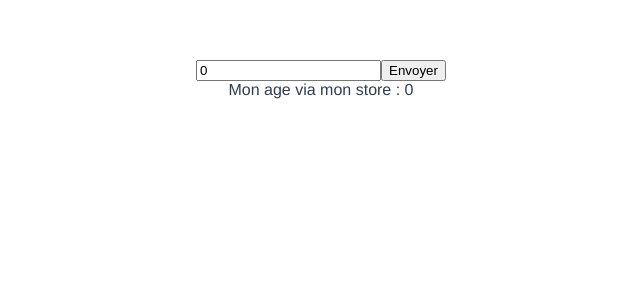
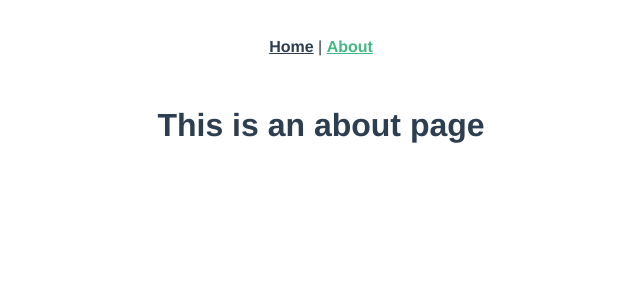
Before and after one commit to rpoiseau/cours-vue-js, a Vue app: page /about/1 in a window 1280 px wide. Shown: the top 300 px of the page, without its empty margins (319-959 px from the left). Built offline with nearby package versions, Linux system fonts and the light colour scheme.

Commit message:
feat(router)

```diff
--- a/src/App.vue
+++ b/src/App.vue
@@ -1,38 +1,32 @@
 <template>
   <div id="app">
-    <my-component></my-component>
-    <div>
-      Mon age via mon store : {{age}}
+    <div id="nav">
+      <router-link to="/">Home</router-link> |
+      <router-link :to="{name: 'About', params: {id: 1}}">About</router-link>
     </div>
+    <router-view/>
   </div>
 </template>
 
-<script>
-import MyComponent from "./components/Component";
-import {mapState} from "vuex";
-
-export default {
-  name: 'App',
-  components: {
-    MyComponent
-  },
-  computed: mapState(['age']),
-  data() {
-    return {
-    }
-  },
-  methods: {
-  }
-}
-</script>
-
-<style>
+<style lang="scss">
 #app {
   font-family: Avenir, Helvetica, Arial, sans-serif;
   -webkit-font-smoothing: antialiased;
   -moz-osx-font-smoothing: grayscale;
   text-align: center;
   color: #2c3e50;
-  margin-top: 60px;
+}
+
+#nav {
+  padding: 30px;
+
+  a {
+    font-weight: bold;
+    color: #2c3e50;
+
+    &.router-link-exact-active {
+      color: #42b983;
+    }
+  }
 }
 </style>
--- a/src/components/Component.vue
+++ /dev/null
@@ -1,45 +0,0 @@
-<template>
-  <div class="hello">
-    <input v-model="age" type="number"/>
-    <button @click="sendToMyStore">Envoyer</button>
-  </div>
-</template>
-
-<script>
-
-  export default {
-  name: 'MyComponent',
-  props: {
-  },
-  data() {
-    return {
-      age: 0
-    }
-  },
-  methods: {
-    sendToMyStore() {
-      this.$store.commit('SET_AGE', this.age);
-    }
-  },
-  computed: {
-  }
-}
-</script>
-
-<!-- Add "scoped" attribute to limit CSS to this component only -->
-<style scoped>
-h3 {
-  margin: 40px 0 0;
-}
-ul {
-  list-style-type: none;
-  padding: 0;
-}
-li {
-  display: inline-block;
-  margin: 0 10px;
-}
-a {
-  color: #42b983;
-}
-</style>
--- a/src/main.js
+++ b/src/main.js
@@ -1,10 +1,10 @@
 import Vue from 'vue'
 import App from './App.vue'
-import {store} from "./store";
+import router from './router'
 
-Vue.config.productionTip = false;
+Vue.config.productionTip = false
 
 new Vue({
-  render: h => h(App),
-  store
+  router,
+  render: h => h(App)
 }).$mount('#app')
--- /dev/null
+++ b/src/router/index.js
@@ -0,0 +1,34 @@
+import Vue from 'vue'
+import VueRouter from 'vue-router'
+import Home from '../views/Home.vue'
+
+Vue.use(VueRouter)
+
+const routes = [
+  {
+    path: '/',
+    redirect: "/home"
+  },
+  {
+    path: '/home',
+    name: "Home",
+    component: Home
+  },
+  {
+    path: '/about/:id',
+    name: 'About',
+    component: () => import( '../views/About.vue')
+  }
+]
+
+const router = new VueRouter({
+  mode: 'history',
+  base: process.env.BASE_URL,
+  routes
+})
+router.beforeEach((to, from, next) => {
+  // Add guardroute for each routes
+  console.log(to, from, next);
+  next();
+});
+export default router
--- a/src/store/index.js
+++ /dev/null
@@ -1,15 +0,0 @@
-import Vue from "vue";
-import Vuex from "vuex";
-
-Vue.use(Vuex);
-
-export const store = new Vuex.Store({
-    state: {
-        age: 0
-    },
-    mutations: {
-        SET_AGE: (state, value) => {
-            state.age = value;
-        }
-    }
-});
--- /dev/null
+++ b/src/views/About.vue
@@ -0,0 +1,15 @@
+<template>
+  <div class="about">
+    <h1>This is an about page</h1>
+  </div>
+</template>
+<script>
+  export default {
+    beforeMount() {
+      console.log('bnefore');
+    },
+    mounted() {
+      console.log('my params:', this.$route.params);
+    }
+  }
+</script>
--- /dev/null
+++ b/src/views/Home.vue
@@ -0,0 +1,15 @@
+<template>
+  <div class="home">
+    <div>This is a Home Page</div>
+  </div>
+</template>
+
+<script>
+// @ is an alias to /src
+
+export default {
+  name: 'Home',
+  components: {
+  }
+}
+</script>
```
Also changed, not shown: package.json (+7 -27 lines), .browserslistrc (added), 2 other files (tests, documents, lock files or other folders).
